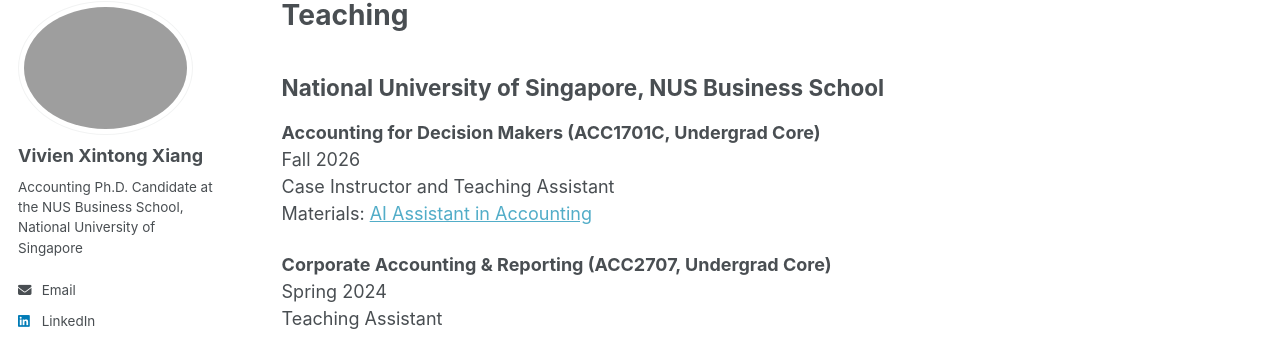
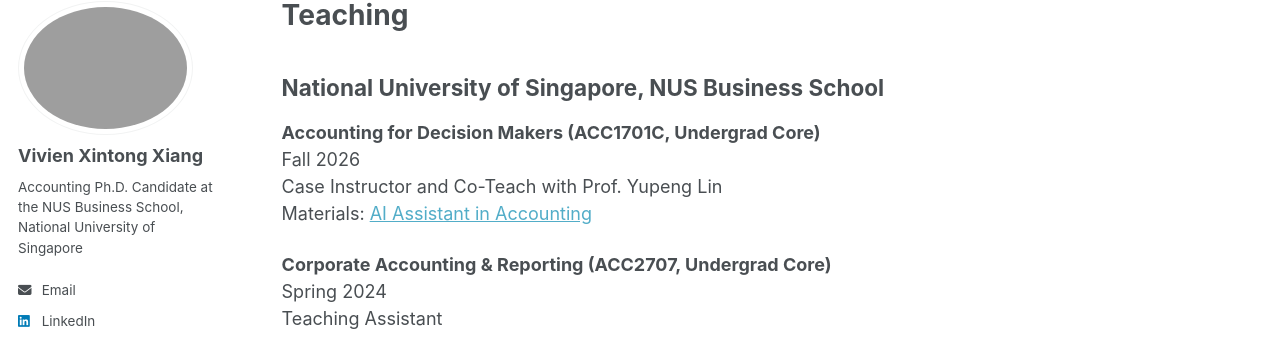
Before and after one commit to vivienxintongxiang/vivienxintongxiang.github.io, a Jekyll site: the page built from _pages/teaching.md, in a window 1280 px wide and 1257 px high. Shown: the part 100-458 px from the top of the window. Built offline with Jekyll 4.4.1, drawn with Linux system fonts in a browser that asks for light colours; a style sheet for code colours, icons or effects is not loaded.

Commit message:
Update teaching.md

```diff
--- a/_pages/teaching.md
+++ b/_pages/teaching.md
@@ -9,7 +9,7 @@ author_profile: true
 
 **Accounting for Decision Makers (ACC1701C, Undergrad Core)**
 Fall 2026
-Case Instructor and Teaching Assistant
+Case Instructor and Co-Teach with Prof. Yupeng Lin
 Materials: [AI Assistant in Accounting](https://tinyurl.com/ai-assistant-vivien-xiang)
 
 **Corporate Accounting & Reporting (ACC2707, Undergrad Core)**
```
